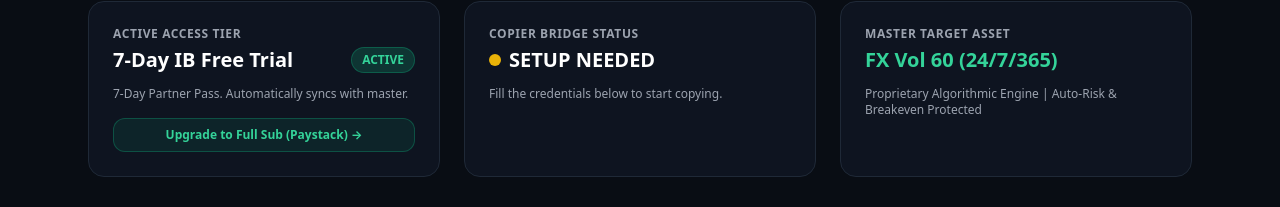
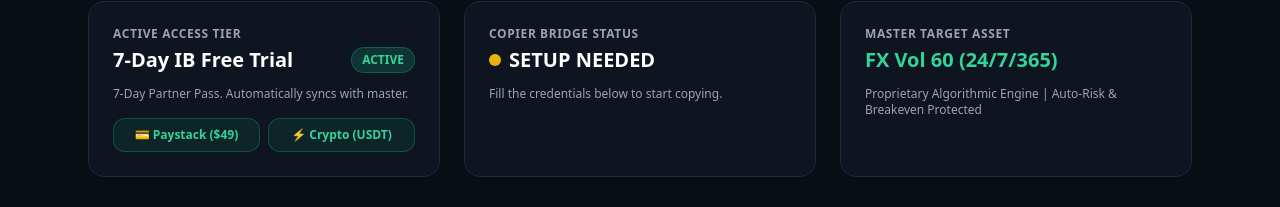
Before and after one commit to umeaclinton/UmeaFX, a Next.js app in the folder umea-webapp/: page /dashboard in a window 1280 px wide. Shown: the part 120-327 px from the top of the page. Built offline with nearby package versions, Linux system fonts and the light colour scheme; no server answers; sample sign-in values are in the browser's storage.

Commit message:
Feature: Integrate NOWPayments Crypto (USDT/BTC) Checkout & Webhook IPN Engine

```diff
--- /dev/null
+++ b/umea-webapp/src/app/api/crypto/initialize/route.ts
@@ -0,0 +1,53 @@
+import { NextRequest, NextResponse } from "next/server";
+
+const NOWPAYMENTS_API_KEY = process.env.NOWPAYMENTS_API_KEY || "";
+
+export async function POST(req: NextRequest) {
+  try {
+    const body = await req.json();
+    const { email, name, plan = "monthly_sub", amount = 49.0 } = body;
+
+    if (!email) {
+      return NextResponse.json({ error: "Email is required" }, { status: 400 });
+    }
+
+    if (!NOWPAYMENTS_API_KEY) {
+      return NextResponse.json({ error: "NOWPayments API key is missing" }, { status: 500 });
+    }
+
+    const origin = req.headers.get("origin") || "https://umeafx.vercel.app";
+    const userId = `USR-${Buffer.from(email).toString("hex").substring(0, 10).toUpperCase()}`;
+
+    // Create Invoice with NOWPayments API
+    const res = await fetch("https://api.nowpayments.io/v1/invoice", {
+      method: "POST",
+      headers: {
+        "x-api-key": NOWPAYMENTS_API_KEY,
+        "Content-Type": "application/json",
+      },
+      body: JSON.stringify({
+        price_amount: Number(amount),
+        price_currency: "usd",
+        order_id: `${userId}-${Date.now()}`,
+        order_description: `UmeaFX Monthly Subscription - ${email}`,
+        ipn_callback_url: `${origin}/api/crypto/webhook`,
+        success_url: `${origin}/dashboard?payment=success`,
+        cancel_url: `${origin}/dashboard`,
+      }),
+    });
+
+    const data = await res.json();
+
+    if (!res.ok || !data.invoice_url) {
+      return NextResponse.json({ error: data.message || "Failed to create crypto invoice" }, { status: 400 });
+    }
+
+    return NextResponse.json({
+      success: true,
+      invoiceUrl: data.invoice_url,
+      invoiceId: data.id,
+    });
+  } catch (err: any) {
+    return NextResponse.json({ error: err.message || "Internal server error" }, { status: 500 });
+  }
+}
--- /dev/null
+++ b/umea-webapp/src/app/api/crypto/webhook/route.ts
@@ -0,0 +1,89 @@
+import { NextRequest, NextResponse } from "next/server";
+import crypto from "crypto";
+import { supabaseAdmin } from "@/lib/supabase";
+
+const NOWPAYMENTS_IPN_SECRET = process.env.NOWPAYMENTS_IPN_SECRET || "";
+
+function sortObject(obj: any): any {
+  return Object.keys(obj)
+    .sort()
+    .reduce((result: any, key: string) => {
+      result[key] =
+        obj[key] && typeof obj[key] === "object" ? sortObject(obj[key]) : obj[key];
+      return result;
+    }, {});
+}
+
+export async function POST(req: NextRequest) {
+  try {
+    const rawBody = await req.text();
+    const signature = req.headers.get("x-nowpayments-sig");
+
+    if (NOWPAYMENTS_IPN_SECRET && signature) {
+      // NOWPayments verifies by sorting JSON keys alphabetically then creating HMAC SHA512
+      try {
+        const parsed = JSON.parse(rawBody);
+        const sorted = sortObject(parsed);
+        const sortedJson = JSON.stringify(sorted);
+
+        const hmac = crypto.createHmac("sha512", NOWPAYMENTS_IPN_SECRET);
+        hmac.update(sortedJson);
+        const expectedSig = hmac.digest("hex");
+
+        if (expectedSig !== signature) {
+          console.warn("NOWPayments signature mismatch, verifying standard raw body fallback...");
+          const hmacRaw = crypto.createHmac("sha512", NOWPAYMENTS_IPN_SECRET);
+          hmacRaw.update(rawBody);
+          if (hmacRaw.digest("hex") !== signature) {
+            console.error("Invalid NOWPayments IPN signature");
+            return NextResponse.json({ error: "Invalid signature" }, { status: 401 });
+          }
+        }
+      } catch (e) {
+        console.error("Signature parse error:", e);
+      }
+    }
+
+    const payload = JSON.parse(rawBody);
+    const paymentStatus = payload.payment_status; // "finished", "confirmed", "partially_paid", etc.
+    const orderDesc = payload.order_description || "";
+    const orderId = payload.order_id || "";
+
+    console.log(`📡 NOWPayments IPN Received: status=${paymentStatus}, orderId=${orderId}, desc=${orderDesc}`);
+
+    // If payment is completed/confirmed
+    if (paymentStatus === "finished" || paymentStatus === "confirmed") {
+      // Extract email from order description (format: "UmeaFX Monthly Subscription - user@gmail.com")
+      let email = "";
+      if (orderDesc.includes(" - ")) {
+        email = orderDesc.split(" - ").pop()?.trim().toLowerCase() || "";
+      }
+
+      if (email) {
+        const userId = `USR-${Buffer.from(email).toString("hex").substring(0, 10).toUpperCase()}`;
+
+        const { error } = await supabaseAdmin.from("users").upsert(
+          {
+            id: userId,
+            email,
+            plan: "monthly_sub",
+            plan_status: "active",
+            updated_at: new Date().toISOString(),
+          },
+          { onConflict: "email" }
+        );
+
+        if (error) {
+          console.error("Failed to update user in Supabase from crypto IPN:", error.message);
+        } else {
+          console.log(`✅ Crypto subscription activated for ${email} in Supabase!`);
+        }
+      }
+    }
+
+    return NextResponse.json({ status: "ok" }, { status: 200 });
+  } catch (err: any) {
+    console.error("Crypto IPN Error:", err.message);
+    return NextResponse.json({ error: err.message }, { status: 500 });
+  }
+}
--- a/umea-webapp/src/app/dashboard/page.tsx
+++ b/umea-webapp/src/app/dashboard/page.tsx
@@ -179,6 +179,7 @@ export default function DashboardPage() {
             </div>
 
             {plan === "ib_free_trial" && (
+              <div className="mt-4 flex flex-col sm:flex-row gap-2">
                 <button
                   onClick={async () => {
                     try {
@@ -195,10 +196,31 @@ export default function DashboardPage() {
                       console.error("Payment error:", e);
                     }
                   }}
-                className="mt-4 w-full py-2 px-3 rounded-xl bg-emerald-500/10 hover:bg-emerald-500/20 text-emerald-400 border border-emerald-500/30 text-xs font-bold transition flex items-center justify-center gap-1.5"
+                  className="flex-1 py-2 px-2.5 rounded-xl bg-emerald-500/10 hover:bg-emerald-500/20 text-emerald-400 border border-emerald-500/30 text-xs font-bold transition text-center"
                 >
-                <span>Upgrade to Full Sub (Paystack) &rarr;</span>
+                  💳 Paystack ($49)
                 </button>
+                <button
+                  onClick={async () => {
+                    try {
+                      const res = await fetch("/api/crypto/initialize", {
+                        method: "POST",
+                        headers: { "Content-Type": "application/json" },
+                        body: JSON.stringify({ email, name, plan: "monthly_sub", amount: 49.0 }),
+                      });
+                      const data = await res.json();
+                      if (data.success && data.invoiceUrl) {
+                        window.location.href = data.invoiceUrl;
+                      }
+                    } catch (e) {
+                      console.error("Crypto payment error:", e);
+                    }
+                  }}
+                  className="flex-1 py-2 px-2.5 rounded-xl bg-emerald-500/10 hover:bg-emerald-500/20 text-emerald-400 border border-emerald-500/30 text-xs font-bold transition text-center"
+                >
+                  ⚡ Crypto (USDT)
+                </button>
+              </div>
             )}
           </div>
 
--- a/umea-webapp/src/app/page.tsx
+++ b/umea-webapp/src/app/page.tsx
@@ -21,7 +21,7 @@ export default function HomePage() {
   const [name, setName] = useState("");
   const [isModalOpen, setIsModalOpen] = useState(false);
   const [selectedPlan, setSelectedPlan] = useState<"ib_free_trial" | "monthly_sub">("ib_free_trial");
-
+  const [paymentGateway, setPaymentGateway] = useState<"paystack" | "crypto">("paystack");
   const [isProcessingPayment, setIsProcessingPayment] = useState(false);
 
   const handleQuickLogin = async (e: React.FormEvent) => {
@@ -34,9 +34,21 @@ export default function HomePage() {
     localStorage.setItem("umea_user_name", name || email.split("@")[0]);
     localStorage.setItem("umea_selected_plan", selectedPlan);
 
-    // If Paid Monthly Plan selected, initialize Paystack Checkout
+    // If Paid Monthly Plan selected
     if (selectedPlan === "monthly_sub") {
       try {
+        if (paymentGateway === "crypto") {
+          const res = await fetch("/api/crypto/initialize", {
+            method: "POST",
+            headers: { "Content-Type": "application/json" },
+            body: JSON.stringify({ email, name: name || email.split("@")[0], amount: 49.0 }),
+          });
+          const data = await res.json();
+          if (data.success && data.invoiceUrl) {
+            window.location.href = data.invoiceUrl;
+            return;
+          }
+        } else {
           const res = await fetch("/api/paystack/initialize", {
             method: "POST",
             headers: { "Content-Type": "application/json" },
@@ -52,8 +64,9 @@ export default function HomePage() {
             window.location.href = data.authorizationUrl;
             return;
           }
+        }
       } catch (err) {
-        console.error("Paystack checkout error:", err);
+        console.error("Payment checkout error:", err);
       }
     }
 
@@ -364,11 +377,36 @@ export default function HomePage() {
                 />
               </div>
 
+              {selectedPlan === "monthly_sub" && (
+                <div>
+                  <label className="block text-xs font-semibold text-gray-400 mb-2">Select Payment Method</label>
+                  <div className="grid grid-cols-2 gap-3">
+                    <button
+                      type="button"
+                      onClick={() => setPaymentGateway("paystack")}
+                      className={`p-3 rounded-xl border text-xs font-bold transition flex flex-col items-center gap-1 ${paymentGateway === "paystack" ? "bg-emerald-500/10 border-emerald-500 text-emerald-400" : "bg-gray-900 border-gray-800 text-gray-400"}`}
+                    >
+                      <span>💳 Paystack</span>
+                      <span className="text-[10px] text-gray-500">Cards / Bank / ApplePay</span>
+                    </button>
+                    <button
+                      type="button"
+                      onClick={() => setPaymentGateway("crypto")}
+                      className={`p-3 rounded-xl border text-xs font-bold transition flex flex-col items-center gap-1 ${paymentGateway === "crypto" ? "bg-emerald-500/10 border-emerald-500 text-emerald-400" : "bg-gray-900 border-gray-800 text-gray-400"}`}
+                    >
+                      <span>⚡ Crypto (USDT)</span>
+                      <span className="text-[10px] text-gray-500">TRC20 / BEP20 / BTC</span>
+                    </button>
+                  </div>
+                </div>
+              )}
+
               <button
                 type="submit"
-                className="w-full py-3.5 rounded-xl bg-emerald-500 hover:bg-emerald-400 text-black font-bold text-sm transition-all mt-2 shadow-lg shadow-emerald-500/20"
+                disabled={isProcessingPayment}
+                className="w-full py-3.5 rounded-xl bg-emerald-500 hover:bg-emerald-400 text-black font-bold text-sm transition-all mt-2 shadow-lg shadow-emerald-500/20 disabled:opacity-50"
               >
-                Continue to Dashboard &rarr;
+                {isProcessingPayment ? "Redirecting to Checkout..." : selectedPlan === "monthly_sub" ? `Proceed to Pay ($49 via ${paymentGateway === "crypto" ? "Crypto" : "Paystack"}) →` : "Continue to Dashboard →"}
               </button>
             </form>
           </div>
```
Lines whose indentation alone changed are shown as unchanged.
